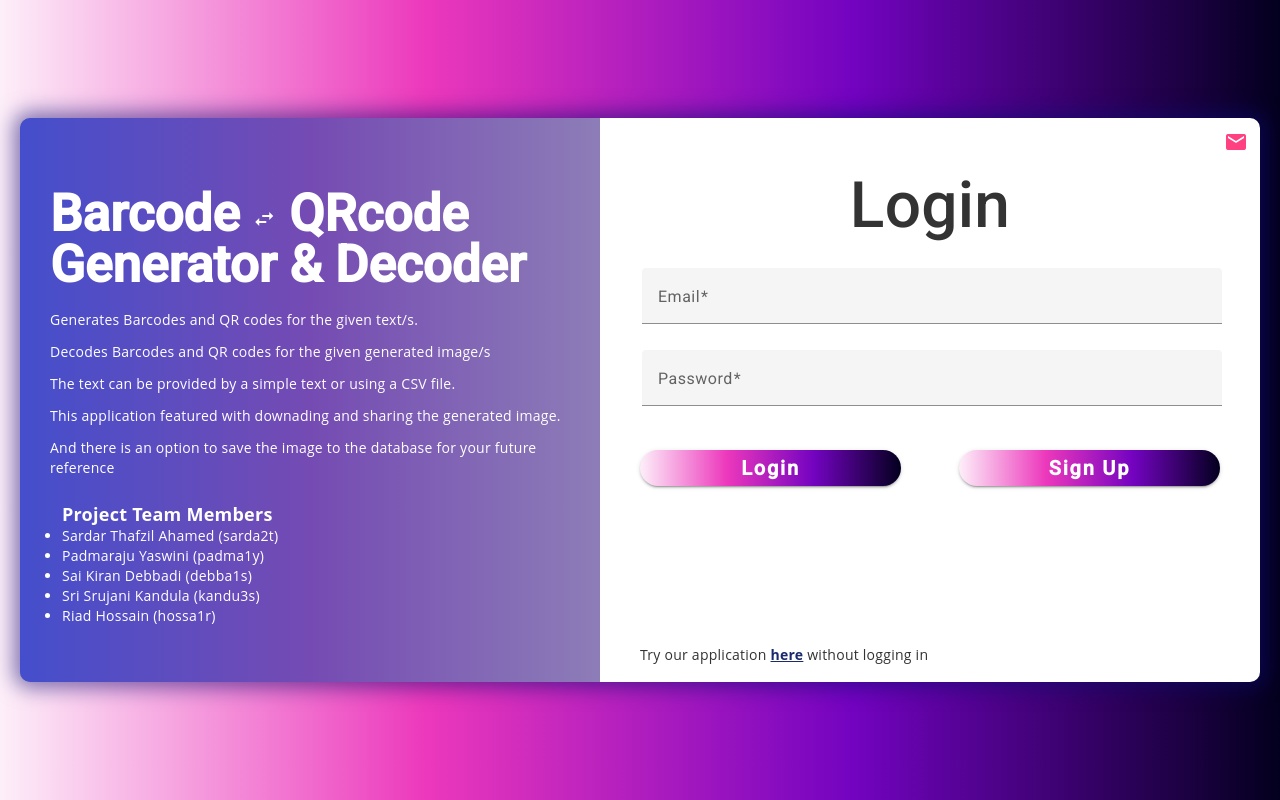
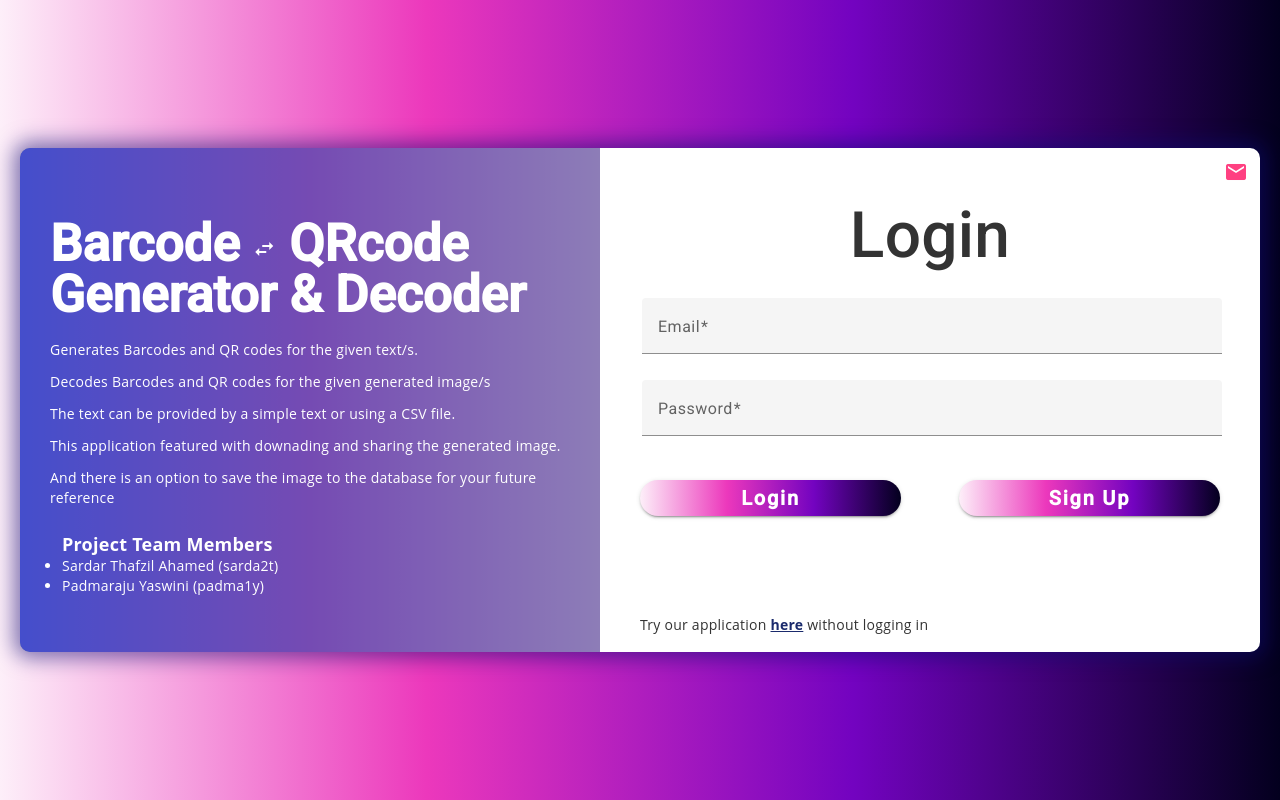
Before and after one commit to Thafzil/BAR_QR_CODE_GENERATOR, an Angular app in the folder client/: page /login in a window 1280 px wide. Built offline with nearby package versions, Linux system fonts and the light colour scheme; no server answers.

Commit message:
Update login.component.html

```diff
--- a/client/src/app/login/login.component.html
+++ b/client/src/app/login/login.component.html
@@ -18,9 +18,6 @@
           <strong>Project Team Members</strong>
           <li>Sardar Thafzil Ahamed (sarda2t)</li>
           <li>Padmaraju Yaswini (padma1y)</li>
-          <li>Sai Kiran Debbadi (debba1s)</li>
-          <li>Sri Srujani Kandula (kandu3s)</li>
-          <li>Riad Hossain (hossa1r)</li>
         </ul>
       </div>
     </div>
```
